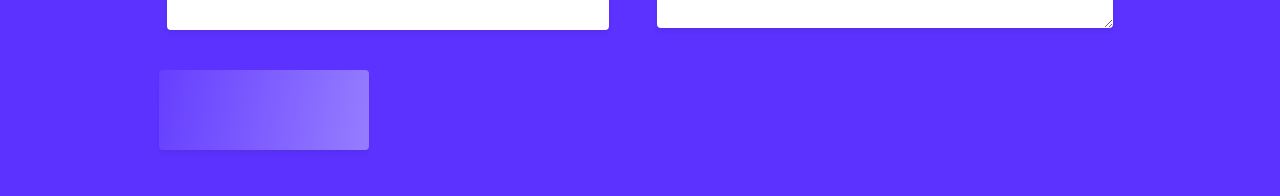
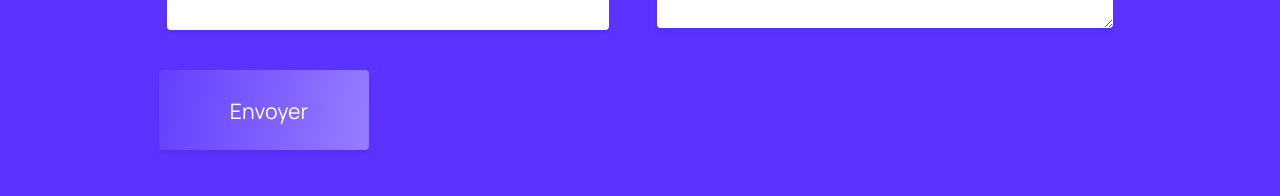
Before and after one commit to Fabio1008/D-buggez-le-site-d-une-agence-d-v-nementiel, a React (Create React App) app: page / in a window 1280 px wide. Shown: the part 5915-6111 px from the top of the page. Built offline with nearby package versions, Linux system fonts and the light colour scheme.

Commit message:
modi Children par Title

```diff
--- a/src/components/Button/index.js
+++ b/src/components/Button/index.js
@@ -29,9 +29,9 @@ const Button = ({ title, onClick, type, disabled, children }) => {
           className="Button"
           type="submit"
           data-testid="button-test-id"
-          value={children}
+          value={title} // modif de children à title pour afficher un texte simple
           onClick={onClick}
-          title={title}
+
         />
       );
     default:
--- a/src/containers/Form/index.js
+++ b/src/containers/Form/index.js
@@ -58,7 +58,7 @@ const Form = ({ onSuccess, onError }) => {
           <Field placeholder="" label="Email" value={email}
             onChange={(e) => setEmail(e.target.value)}/>
           <Button type={BUTTON_TYPES.SUBMIT}
-          title={sending ? "En cours" : "Envoyer"}
+          title={sending ? "En cours" : "Envoyer"} // ajout de title
           disabled={sending || !isFormValid} data-testid="button-test-id" > {/* envoyer si tous les champs sont remplis */}
 
           </Button>
```
